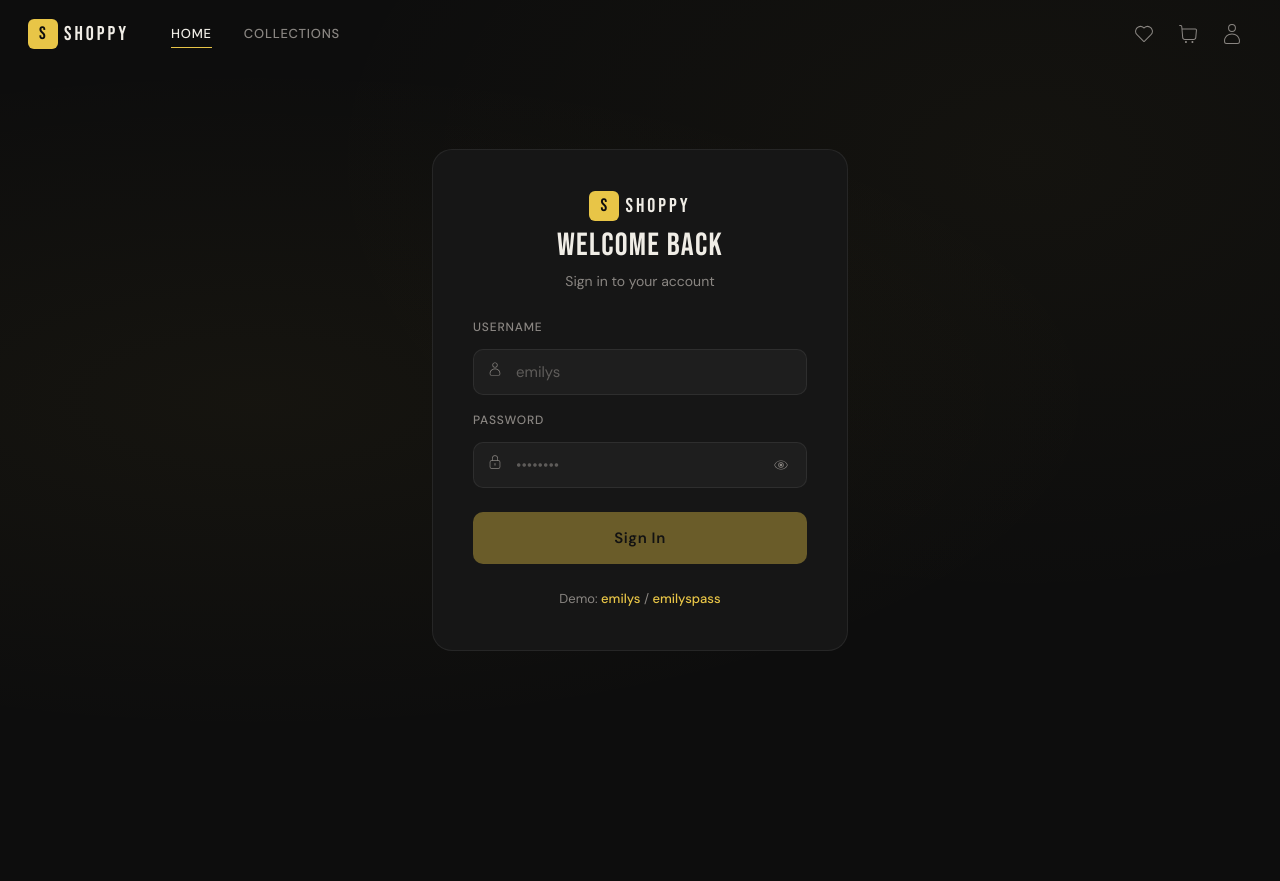
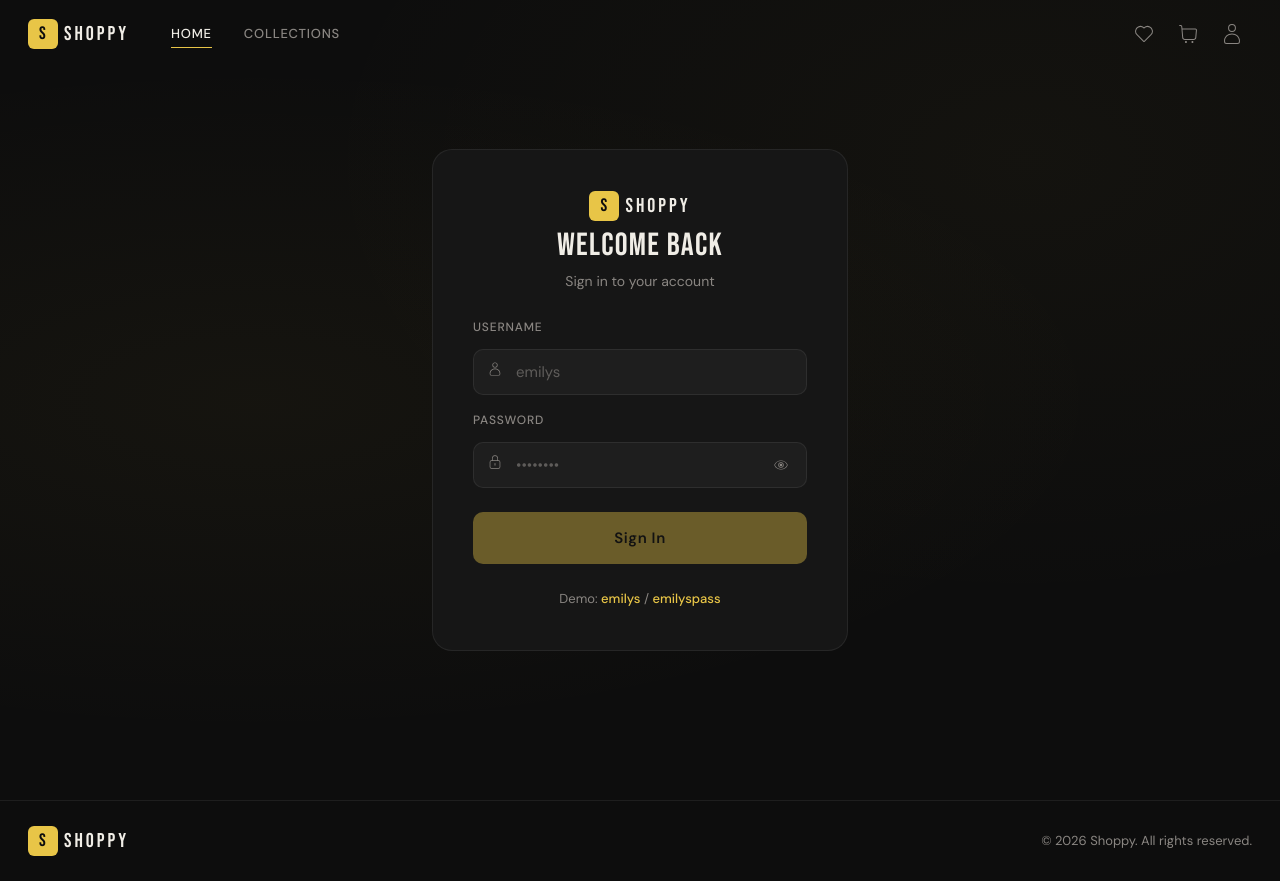
Before and after one commit to chocolado4kaa/FakeStore, a React (Vite) app in the folder FakeStore/: page /login in a window 1280 px wide. Before the commit the page ends 800 px from the top, so only its background shows below. Built offline with nearby package versions, Linux system fonts and the light colour scheme.

Commit message:
added footer

```diff
--- a/FakeStore/src/App.tsx
+++ b/FakeStore/src/App.tsx
@@ -9,6 +9,7 @@ import type { AppDispatch } from "./api/store";
 import { ProfilePage } from "./pages/Profile/Profile";
 import { HomePage } from "./pages/Main/HomePage";
 import "./App.scss";
+import { Footer } from "./shared/components/Footer/Footer";
 
 const App = () => {
   const dispatch = useDispatch<AppDispatch>();
@@ -29,6 +30,7 @@ const App = () => {
           <Route path="/account" element={<ProfilePage />} />
         </Routes>
       </main>
+      <Footer />
     </BrowserRouter>
   );
 };
--- /dev/null
+++ b/FakeStore/src/shared/components/Footer/Footer.tsx
@@ -0,0 +1,11 @@
+import { Logo } from "../Logo/Logo";
+import styles from "./footer.module.scss";
+
+export const Footer = () => (
+  <footer className={styles.footer}>
+    <Logo />
+    <span className={styles.copy}>
+      © {new Date().getFullYear()} Shoppy. All rights reserved.
+    </span>
+  </footer>
+);
--- /dev/null
+++ b/FakeStore/src/shared/components/Footer/footer.module.scss
@@ -0,0 +1,22 @@
+@use "@shared/const/variables.scss" as *;
+
+.footer {
+  display: flex;
+  align-items: center;
+  justify-content: space-between;
+  max-width: $bp-xl;
+  margin: 0 auto;
+  padding: 1.5rem 1.75rem;
+  border-top: 0.0625rem solid $border;
+
+  @media (max-width: 30rem) {
+    flex-direction: column;
+    gap: 0.75rem;
+    text-align: center;
+  }
+
+  .copy {
+    font-size: 0.8125rem;
+    color: $text-muted;
+  }
+}
```
